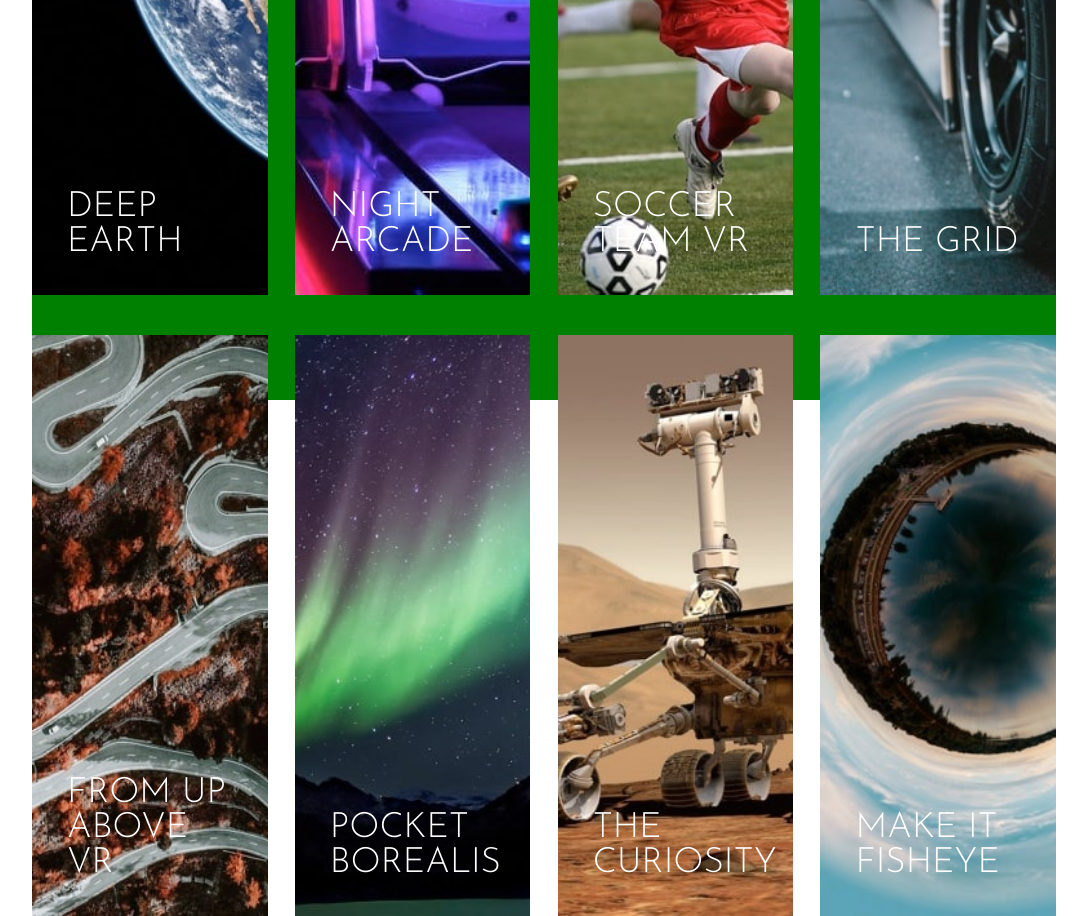
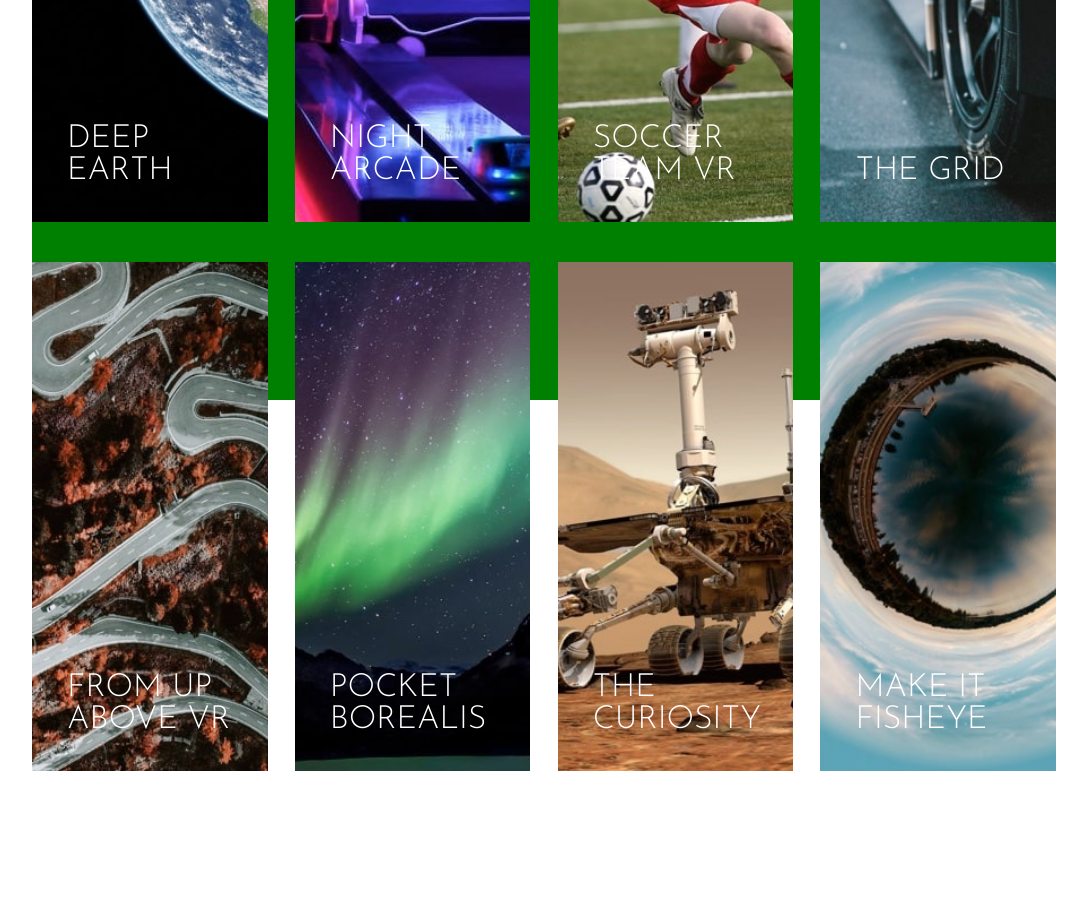
Before and after one commit to antonimatheus/Loop-Studios, a React (Vite) app: page / in a window 1280 px wide. Shown: the part 2060-2976 px from the top of the page, without its empty margins (96-1183 px from the left). After the commit the page ends 2831 px from the top, so only its background shows below. Built offline with nearby package versions, Linux system fonts and the light colour scheme.

Commit message:
updated creations

```diff
--- a/src/Hero/Creations.css
+++ b/src/Hero/Creations.css
@@ -62,18 +62,19 @@
     padding: 35px;
     background-size: cover;
     width: 23%;
-    height: 80%;
+    height: 70%;
 }
 
 .Creations--imgs img{
     display: flex;
     width: 100%;
+
 }
 
 .Creations--imgs h2 {
     display: flex;
     text-transform: uppercase;
-    font-size: 35px;
+    font-size: 2.5vw;
     font-weight: 400;
     color: var(--White);
 }
```
